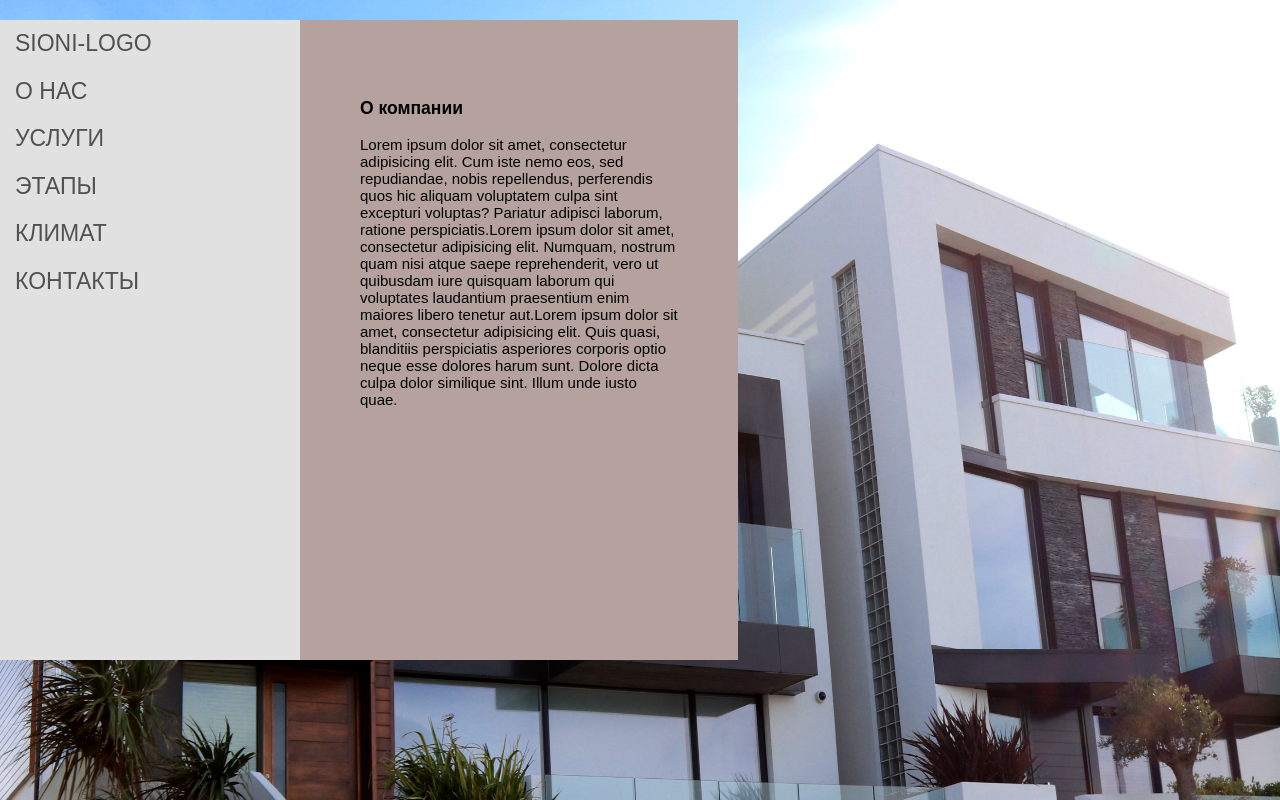
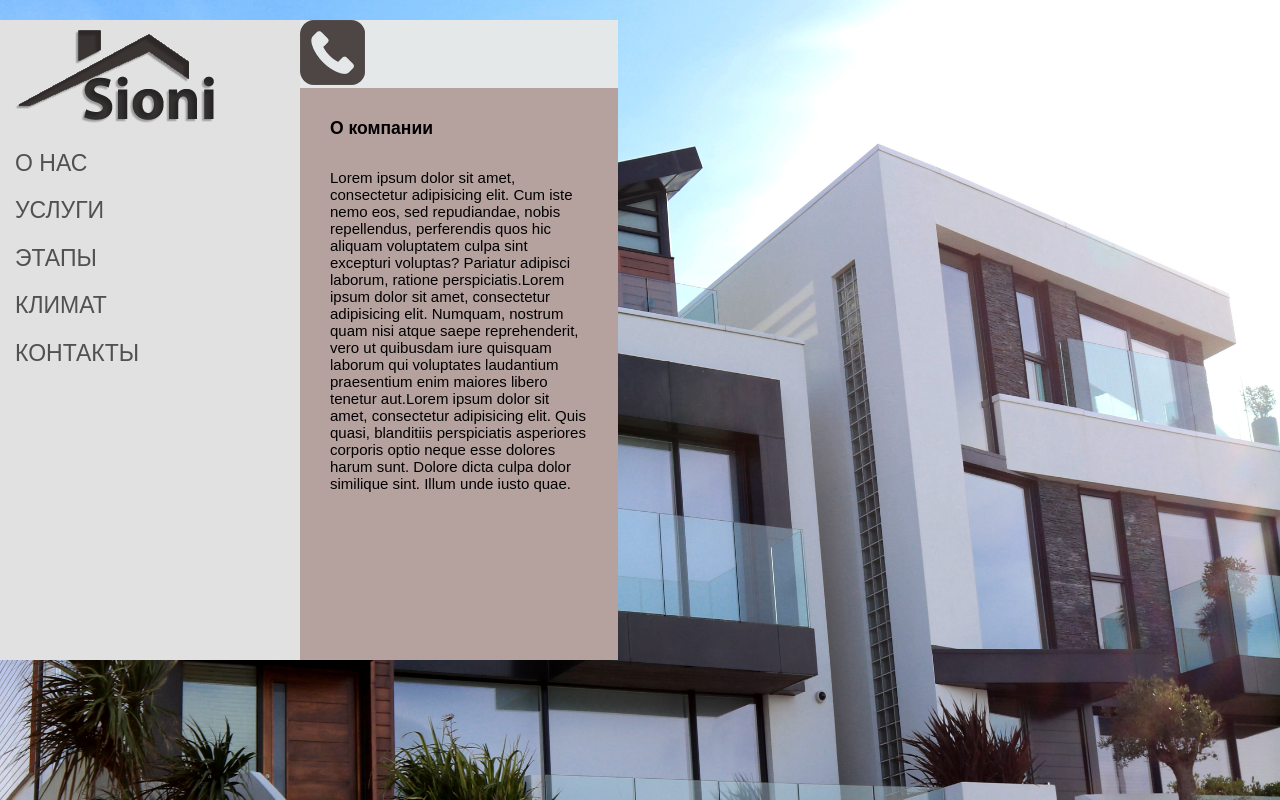
Before and after one commit to RedHood111/Sioni, a plain HTML site: page index.html in a window 1280 px wide. Drawn offline with Linux system fonts and the light colour scheme; a script that the page names is missing.

Commit message:
new files

```diff
--- a/css/style.css
+++ b/css/style.css
@@ -18,17 +18,20 @@ div{position:relative;}
 		float:left;
 		background:#e1e1e1;
 	}
+	.phone{
+		background:#e4e8e8;
+
+	}
 	.right{
 		width:30%;
-		height:520px;
+		height:640px;
 		float:left;
 		font-size:15px;
 		color:#000000;
-		padding: 60px;
 		background:#b5a29e;
 		/*opacity: 0.68;  прозрачность с текстом-решить*/
 	}
-	.right p{margin:0px; padding:0px 0px 10px 0px;}
+	.right p,h3{margin:0px; padding: 30px 30px 0px 30px;}
 /*************далее стили для вертикального выпадающего меню при наведении**************************/
 .menuVertical{width:100%;height:auto;}
 	.menuVertical ul{
--- a/index.html
+++ b/index.html
@@ -45,7 +45,7 @@
 	<div class="left">
 		<nav class="menuVertical">
 			<ul>
-				<li><a href="#m1"><!-- <img src="images/Sioni-1.jpg" alt="logo"> -->Sioni-logo</a></li>
+				<li><a href="#m1"><img src="images/Sioni.png" alt="logo"></a></li>
 				<li><a href="#m2">о нас</a></li>
 				<li><a href="#m3">услуги</a></li>
 				<li><a href="#m4">этапы</a></li>
@@ -54,8 +54,12 @@
 
 			</ul>
 		</nav><!--menuVertical-->
+
 	</div><!--left-->
 	<div class="right">
+	<div class="phone">
+			<img src="images/phone-ico.png" alt="phone-ico">
+		</div>
 		<h3>О компании</h3>
 		<p>Lorem ipsum dolor sit amet, consectetur adipisicing elit. Cum iste nemo eos, sed repudiandae, nobis repellendus, perferendis quos hic aliquam voluptatem culpa sint excepturi voluptas? Pariatur adipisci laborum, ratione perspiciatis.Lorem ipsum dolor sit amet, consectetur adipisicing elit. Numquam, nostrum quam nisi atque saepe reprehenderit, vero ut quibusdam iure quisquam laborum qui voluptates laudantium praesentium enim maiores libero tenetur aut.Lorem ipsum dolor sit amet, consectetur adipisicing elit. Quis quasi, blanditiis perspiciatis asperiores corporis optio neque esse dolores harum sunt. Dolore dicta culpa dolor similique sint. Illum unde iusto quae.</p>
 	</div><!--right-->
```
Also changed, not shown: images/Sioni-c.png (added), images/Sioni.png (added), images/phone-ico.png (added).
